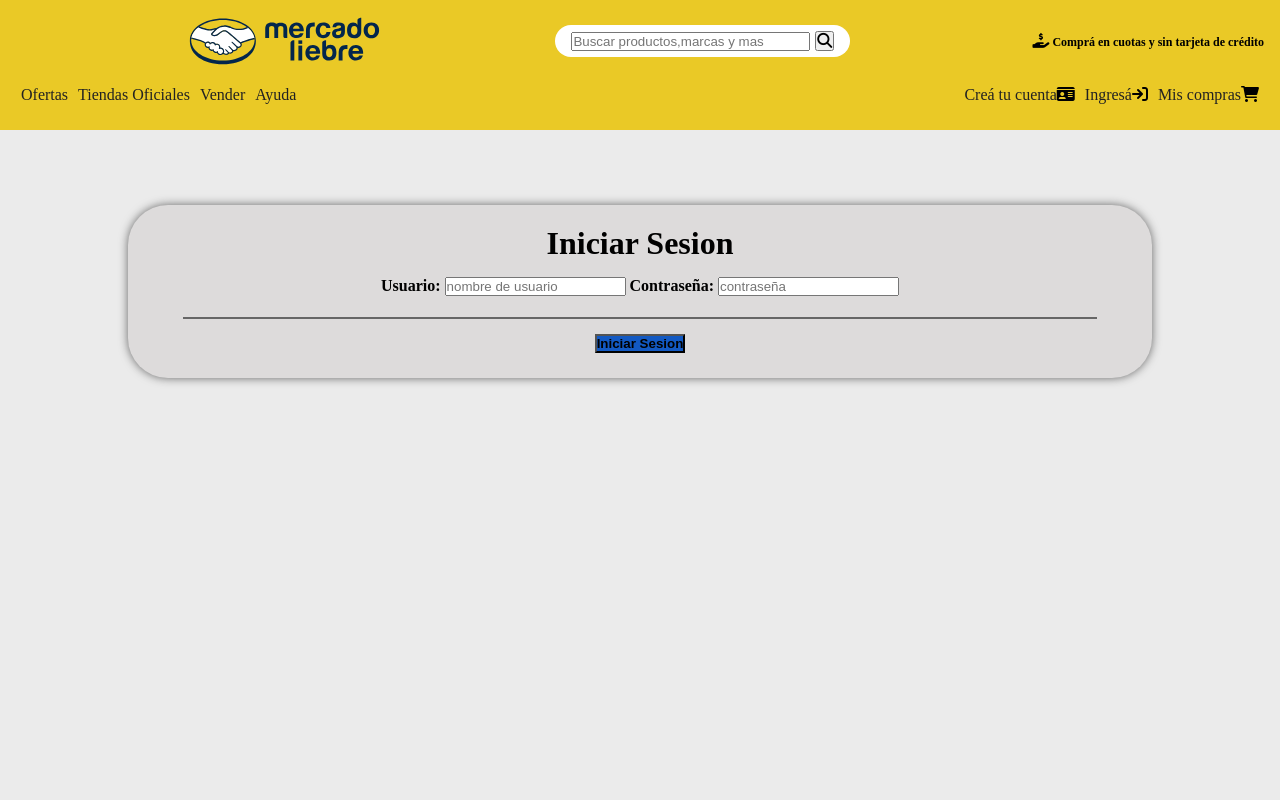
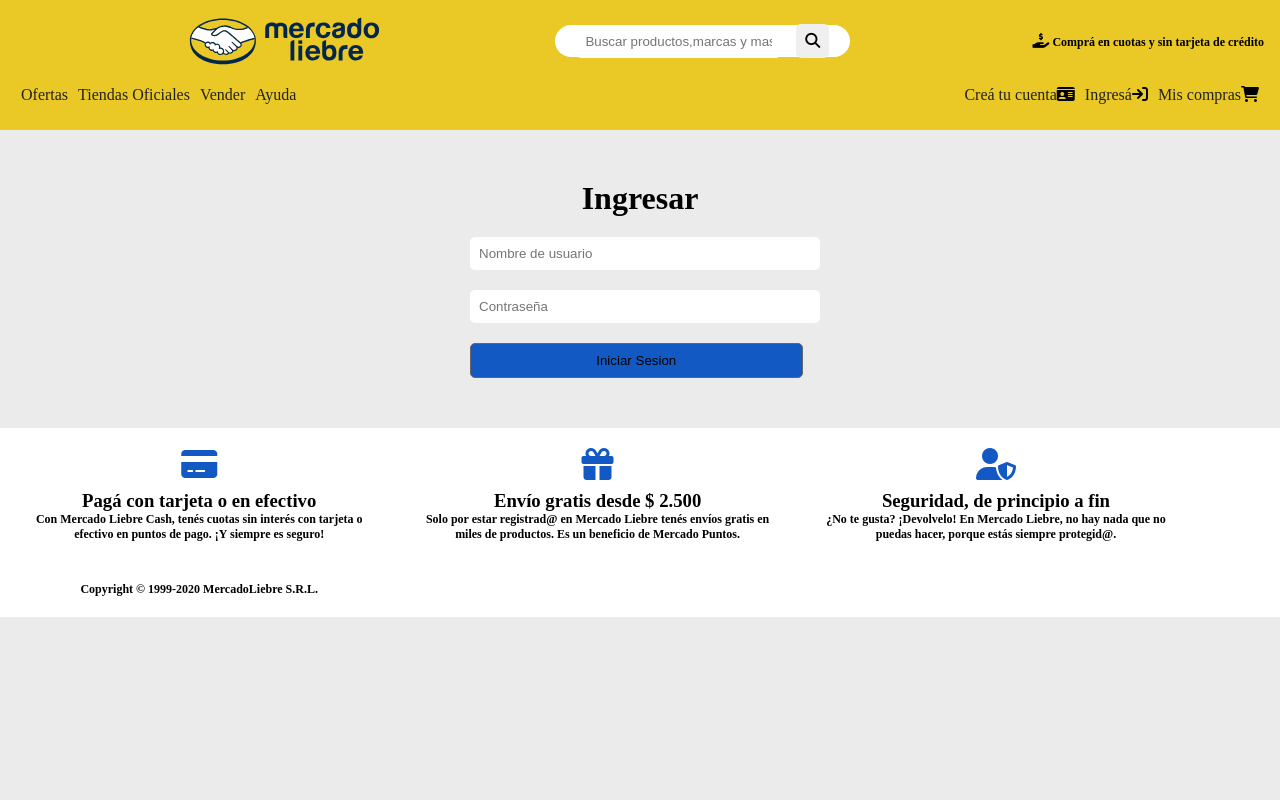
Before and after one commit to Rgonzalez1974/Mdo_liebre, a website: page views/login.html in a window 1280 px wide. Shown: the top 800 px of the page. Drawn offline with Linux system fonts and the light colour scheme.

Commit message:
cambio login

```diff
--- a/package.json
+++ b/package.json
@@ -64,9 +64,7 @@
   "scripts": {
     "test": "clear && node app.js",
     "start": "node app.js"
-
   },
   "author": "",
   "license": "ISC"
-
 }
--- a/public/css/login.css
+++ b/public/css/login.css
@@ -1,74 +1,12 @@
 main {
-    text-align: center;
-    width: 80vw;
-    background-color: rgb(221, 219, 219);
-    padding: 10px 40px;
-    margin: 75px auto 0 auto;
-    border-radius: 2.5em;
-    box-shadow: 0px 0px 10px #666;
+    display: flex;
+    justify-content: center;
+
+    margin: 40px auto;
 }
 
-label {
+div {
     display: block;
-    text-align: left;
-    height: 20px;
-    margin: 0px;
-    font-weight: bold;
-}
-
-.bold {
-    display: inline-block;
-    font-weight: bold;
-    font-size: 1rem;
-    margin-bottom: 5px;
-    margin-top: 5px;
-
-}
-
-
-
-.checkbox {
-    margin-top: 0;
-    width: auto;
-    display: inline-block;
-}
-
-.radio {
-    margin-top: 0;
-    width: auto;
-    display: inline-block;
-}
-
-.file {
-    background-color: white;
-    border-radius: 0;
-    padding: 0;
-    height: 1.5em;
-    margin-bottom: 15px;
-    margin-top: -5px;
-    width: 100%;
-}
-
-main div {
-    display: flex;
-    flex-wrap: wrap;
-    width: auto;
-    justify-content: flex-start;
-    gap: 15px;
-    align-content: center;
-}
-
-blockquote {
-    min-height: 100vh;
-}
-
-div label {
-    display: block;
-}
-
-div input {
-    display: block;
-    height: auto;
 }
 
 .titular {
@@ -77,49 +15,31 @@
     font-size: 2em;
     }
 
+form {
+    display: flex;
 
-.botones {
-    display: flex;
-    justify-content: space-evenly;
-    height: auto;
-    margin: 15px;
-    padding-top: 15px;
-    border-top: 2px solid #666;
 }
 
-.ingreso{
-    width: auto;
-    margin: 10px;
-    width: 90%;
+input, button{
+    max-width: 100%;
+    padding: 9px;
+    margin: 10px 5px;
+    border-radius: 5px;
+    border: none;
 }
 
-
-
-.iniciar {
-    font-weight: bold;
+.botones button{
+    width: 95%;
     background-color: #1259c3;
+    border: solid 1px #666;
 }
 
-.iniciar:hover {
-    background-color: #0022AA;
-    color: white;
-}
+@media (min-width: 680px){
 
-@media (min-width: 0px) and (max-width: 360px) {
-    main {
-    }
-    ::placeholder {
-        color: transparent;
-    }
-}
-
-@media (min-width: 680px) {
-    main {
+.caja-login {
+    display: flex;
+    flex-direction: column;
+    width: 350px;
 }
 
 }
-
-@media (min-width: 1020px) {
-    main {
-    }
-}
--- a/views/login.html
+++ b/views/login.html
@@ -64,21 +64,24 @@
 
         </header>
         <main>
-            <section>
-                <h3 class="titular">Iniciar Sesion</h3>
-                <form action="" method="POST">
-                    <label class="bold"> Usuario: </label>
+            <div>
+                <h3 class="titular">Ingresar</h3>
+                <form action="/" method="POST">
+                    <div class="caja-login">
+                    <label for="Nombre_Usuario"> </label>
 
-                    <input placeholder="nombre de usuario" type="text" name="nickname" id="nickname">
+                    <input placeholder="Nombre de usuario" type="text" name="nickname" id="nickname">
 
-                    <label class="bold"> Contraseña:</label>
-                    <input placeholder="contraseña" type="password" name="password" id="password">
+                    <label for="Contraseña"> </label>
+
+                    <input placeholder="Contraseña" type="password" name="password" id="password">
 
                     <div class="botones">
-                        <button class="iniciar" type="submit"><a href="/"></a>Iniciar Sesion</button>
+                        <button class="Enviar" type="submit"><a href="/"></a>Iniciar Sesion</button>
                     </div>
+                </div>
                 </form>
-            </section>
+            </div>
         </main>
     </blockquote>
 
```
Also changed, not shown: 1 other file. Lines whose indentation alone changed are shown as unchanged.
